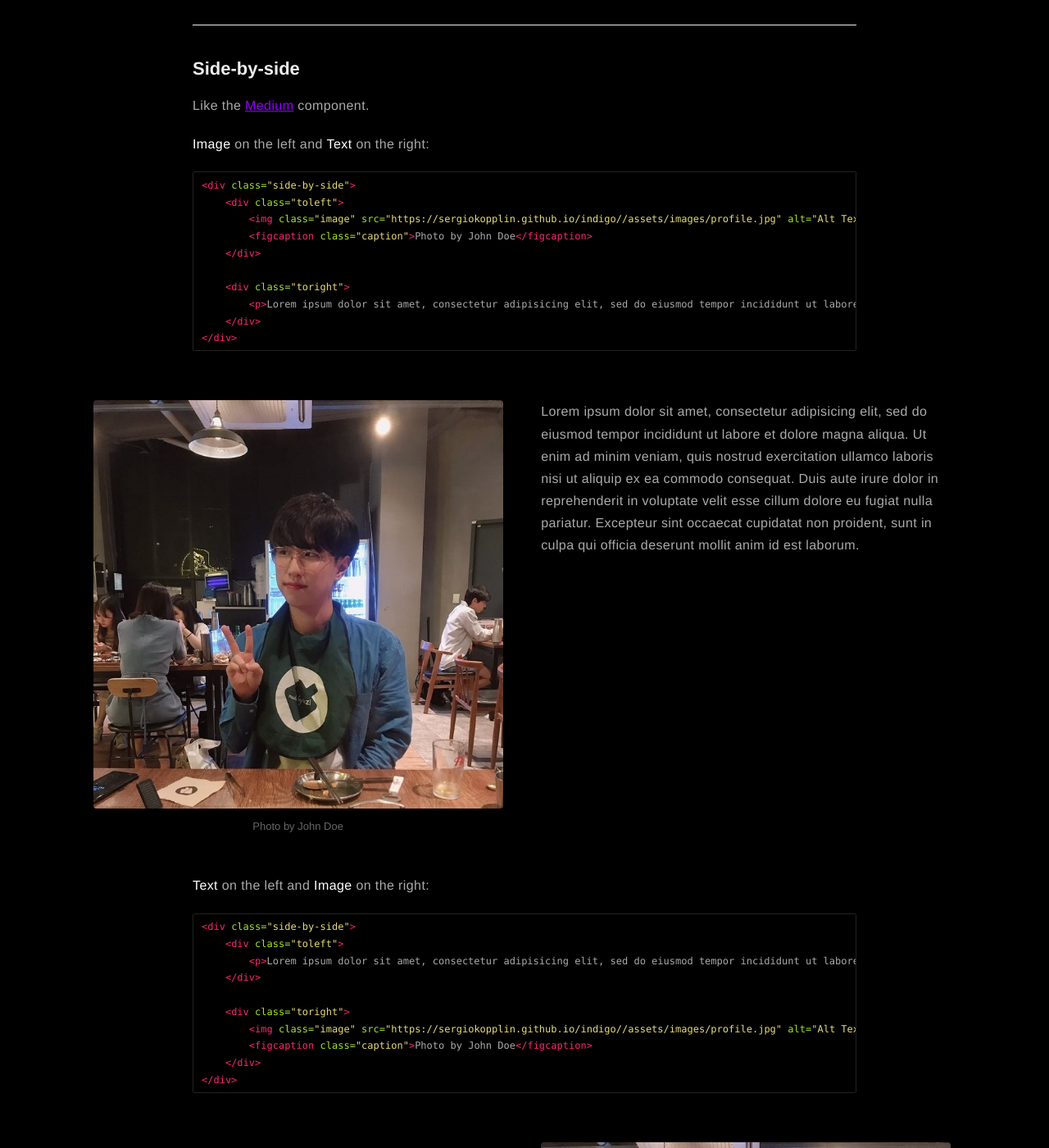
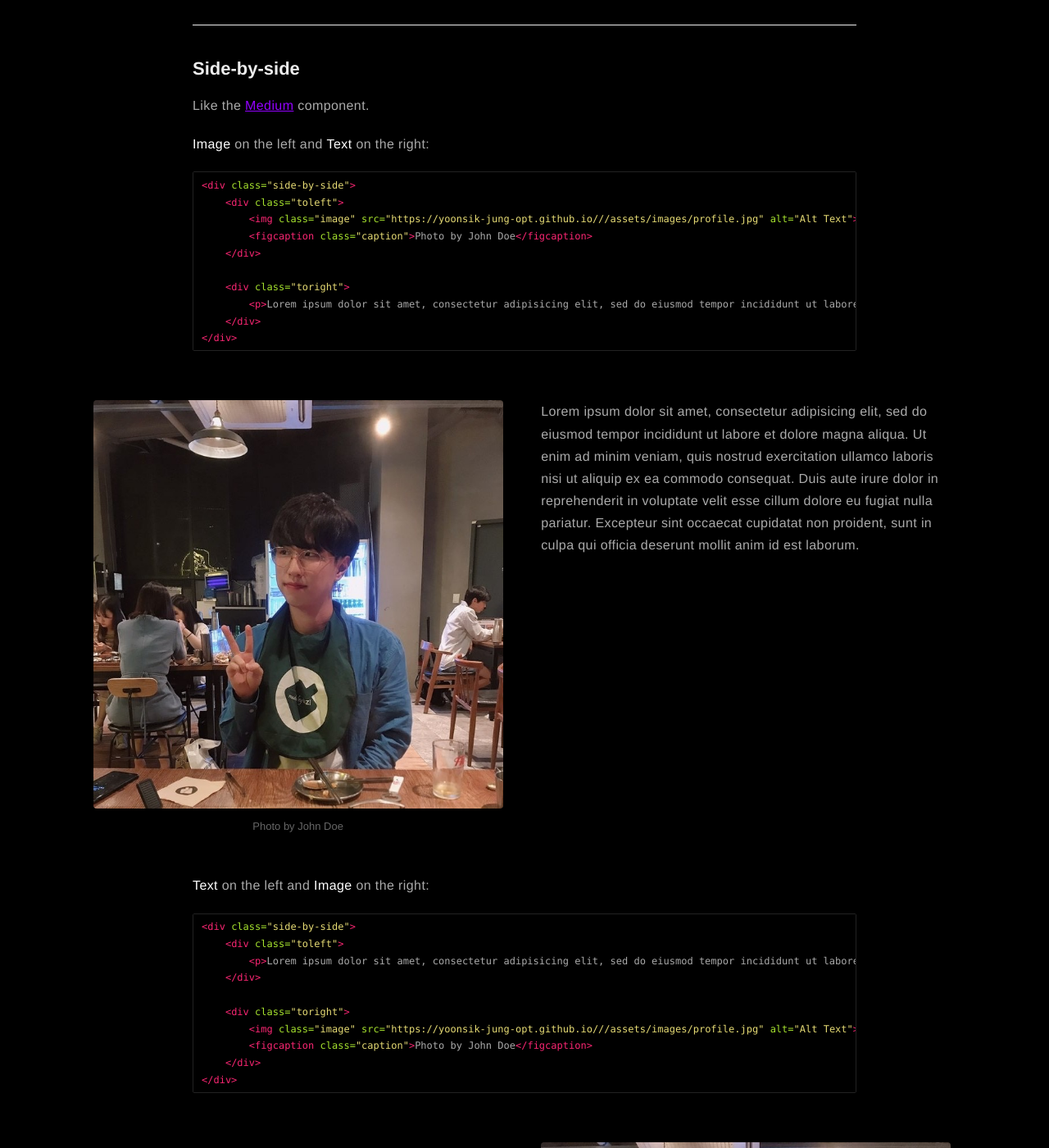
Before and after one commit to yoonsik-jung-opt/yoonsik-jung-opt.github.io, a Jekyll site: the page built from _posts/2015-02-24-markdown-extra-components.markdown, in a window 1280 px wide and 1400 px high, scrolled down 1043 px. Shown: the whole window at 82% size. Built offline with Jekyll 4.4.1, drawn with Linux system fonts in a browser that asks for light colours; comment, search, counter and statistics services are not loaded; part of the change alters nothing that is shown.

Commit message:
change blog url

```diff
--- a/_config.yml
+++ b/_config.yml
@@ -19,7 +19,7 @@ resume: true
 resume-external: true
 resume-url: /assets/resume/cv.pdf
 
-url: https://sergiokopplin.github.io/indigo
+url: https://yoonsik-jung-opt.github.io/
 # your url: https://USERNAME.github.io
 
 permalink: /:title/
```
Also changed, not shown: 1 other file.
